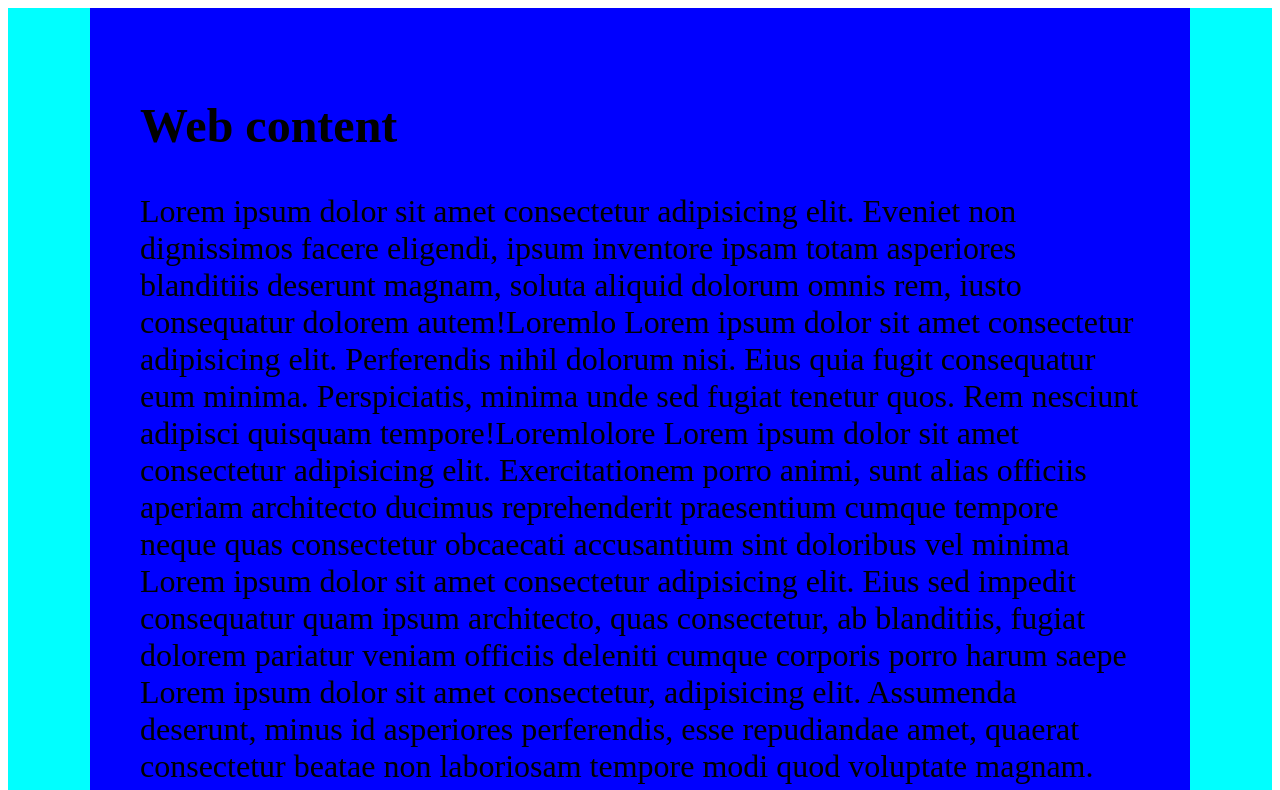
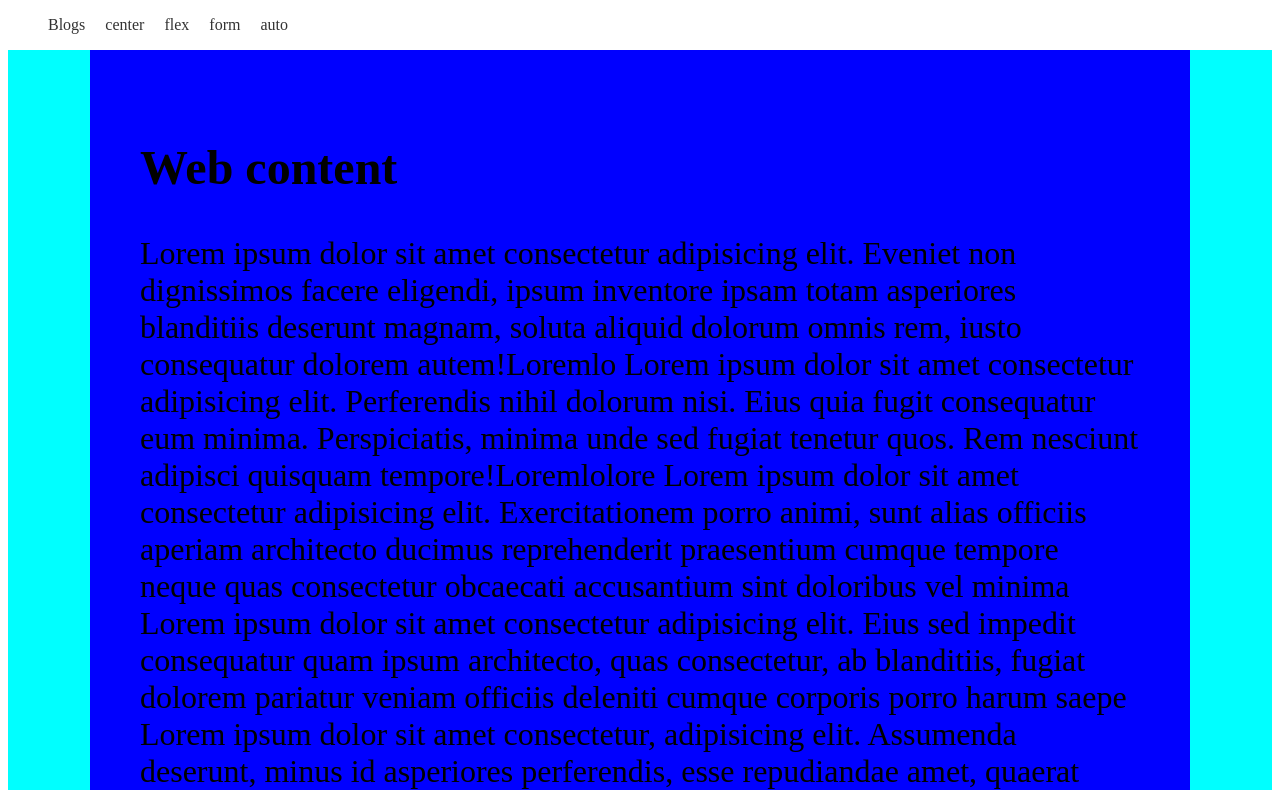
Before and after one commit to shougoto-hub/Milestone-01, a plain HTML site: page Module_4_MORE_HTML_CSS/auto_center.html in a window 1280 px wide. Shown: the top 790 px of the page. Drawn offline with Linux system fonts and the light colour scheme.

Commit message:
connection with each other html

```diff
--- a/Module_4_MORE_HTML_CSS/auto_center.html
+++ b/Module_4_MORE_HTML_CSS/auto_center.html
@@ -16,8 +16,21 @@
         padding: 50px;
       }
     </style>
+    <link rel="stylesheet" href="/styles/nav.css" />
   </head>
   <body>
+    <header>
+      <nav>
+        <ul>
+          <li><a  href="/blog.html">Blogs</a></li>
+          <li><a  href="/center.html">center</a></li>
+          <li><a  href="/flex.html">flex</a></li>
+          <li><a  href="/form.html">form</a></li>
+          <li><a  href="/auto_center.html">auto</a></li>
+        </ul>
+      </nav>
+    </header>
+    <main>
       <div class="container">
         <div class="content">
           <h2>Web content</h2>
@@ -29,26 +42,27 @@
             consectetur adipisicing elit. Perferendis nihil dolorum nisi. Eius
             quia fugit consequatur eum minima. Perspiciatis, minima unde sed
             fugiat tenetur quos. Rem nesciunt adipisci quisquam
-          tempore!Loremlolore Lorem ipsum dolor sit amet consectetur adipisicing
-          elit. Exercitationem porro animi, sunt alias officiis aperiam
-          architecto ducimus reprehenderit praesentium cumque tempore neque quas
-          consectetur obcaecati accusantium sint doloribus vel minima Lorem
-          ipsum dolor sit amet consectetur adipisicing elit. Eius sed impedit
-          consequatur quam ipsum architecto, quas consectetur, ab blanditiis,
-          fugiat dolorem pariatur veniam officiis deleniti cumque corporis porro
-          harum saepe Lorem ipsum dolor sit amet consectetur, adipisicing elit.
-          Assumenda deserunt, minus id asperiores perferendis, esse repudiandae
-          amet, quaerat consectetur beatae non laboriosam tempore modi quod
-          voluptate magnam. Ratione, asperiores distinctio. Lorem ipsum, dolor
-          sit amet consectetur adipisicing elit. Quia fugit corrupti a placeat
-          voluptatem. Exercitationem enim reprehenderit magni totam dolorem illo
-          tempore explicabo maiores deleniti. Repellendus incidunt quidem
-          aperiam corrupti. Lorem ipsum dolor, sit amet consectetur adipisicing
-          elit. Provident dolorum natus quidem quisquam velit sit, eos dolores
-          perspiciatis dignissimos consequuntur veniam delectus optio culpa
-          dolorem at laboriosam, doloribus, a et! Lorem ipsum dolor sit amet
-          consectetur adipisicing elit. At voluptas eligendi eius veritatis
-          ipsa, porro iste atque quis ad facere repellat necessitatibus pariatur
+            tempore!Loremlolore Lorem ipsum dolor sit amet consectetur
+            adipisicing elit. Exercitationem porro animi, sunt alias officiis
+            aperiam architecto ducimus reprehenderit praesentium cumque tempore
+            neque quas consectetur obcaecati accusantium sint doloribus vel
+            minima Lorem ipsum dolor sit amet consectetur adipisicing elit. Eius
+            sed impedit consequatur quam ipsum architecto, quas consectetur, ab
+            blanditiis, fugiat dolorem pariatur veniam officiis deleniti cumque
+            corporis porro harum saepe Lorem ipsum dolor sit amet consectetur,
+            adipisicing elit. Assumenda deserunt, minus id asperiores
+            perferendis, esse repudiandae amet, quaerat consectetur beatae non
+            laboriosam tempore modi quod voluptate magnam. Ratione, asperiores
+            distinctio. Lorem ipsum, dolor sit amet consectetur adipisicing
+            elit. Quia fugit corrupti a placeat voluptatem. Exercitationem enim
+            reprehenderit magni totam dolorem illo tempore explicabo maiores
+            deleniti. Repellendus incidunt quidem aperiam corrupti. Lorem ipsum
+            dolor, sit amet consectetur adipisicing elit. Provident dolorum
+            natus quidem quisquam velit sit, eos dolores perspiciatis
+            dignissimos consequuntur veniam delectus optio culpa dolorem at
+            laboriosam, doloribus, a et! Lorem ipsum dolor sit amet consectetur
+            adipisicing elit. At voluptas eligendi eius veritatis ipsa, porro
+            iste atque quis ad facere repellat necessitatibus pariatur
             repellendus eaque debitis, ipsam numquam illo quo? Lorem ipsum dolor
             sit amet consectetur adipisicing elit. Labore totam perferendis
             eveniet voluptatibus quidem corrupti iusto vel error? Assumenda
@@ -60,5 +74,6 @@
           </p>
         </div>
       </div>
+    </main>
   </body>
 </html>
--- /dev/null
+++ b/Module_4_MORE_HTML_CSS/styles/nav.css
@@ -0,0 +1,15 @@
+nav ul{
+    display: flex;
+}
+nav ul li{
+    list-style: none;
+    margin-right: 20px;
+}
+nav ul li a{
+    text-decoration: none;
+    color: #333;
+}
+nav ul li a:hover{
+    color: #007BFF;
+    background-color: #f8f9fa;
+}
```
Also changed, not shown: Module_4_MORE_HTML_CSS/blog.html (+5 -4 lines), Module_4_MORE_HTML_CSS/center.html (+12 -0 lines), Module_4_MORE_HTML_CSS/flex.html (+13 -0 lines), Module_4_MORE_HTML_CSS/form.html (+12 -1 lines), Module_4_MORE_HTML_CSS/table.html (+12 -0 lines). Lines whose indentation alone changed are shown as unchanged.
